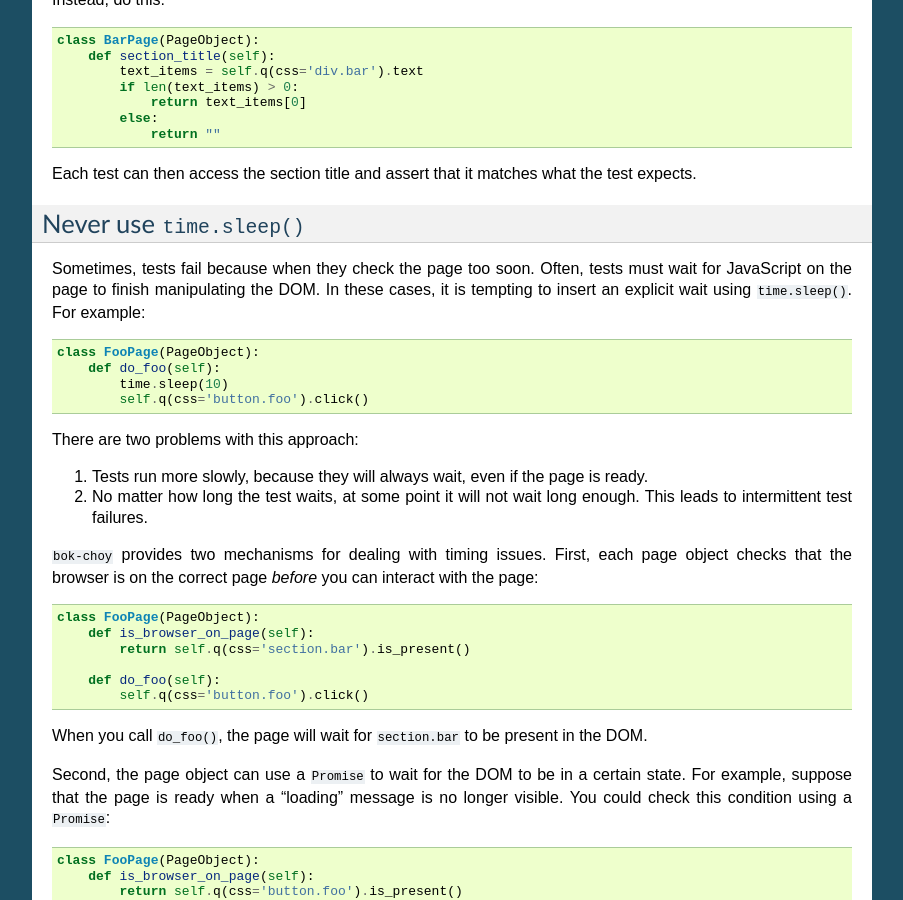
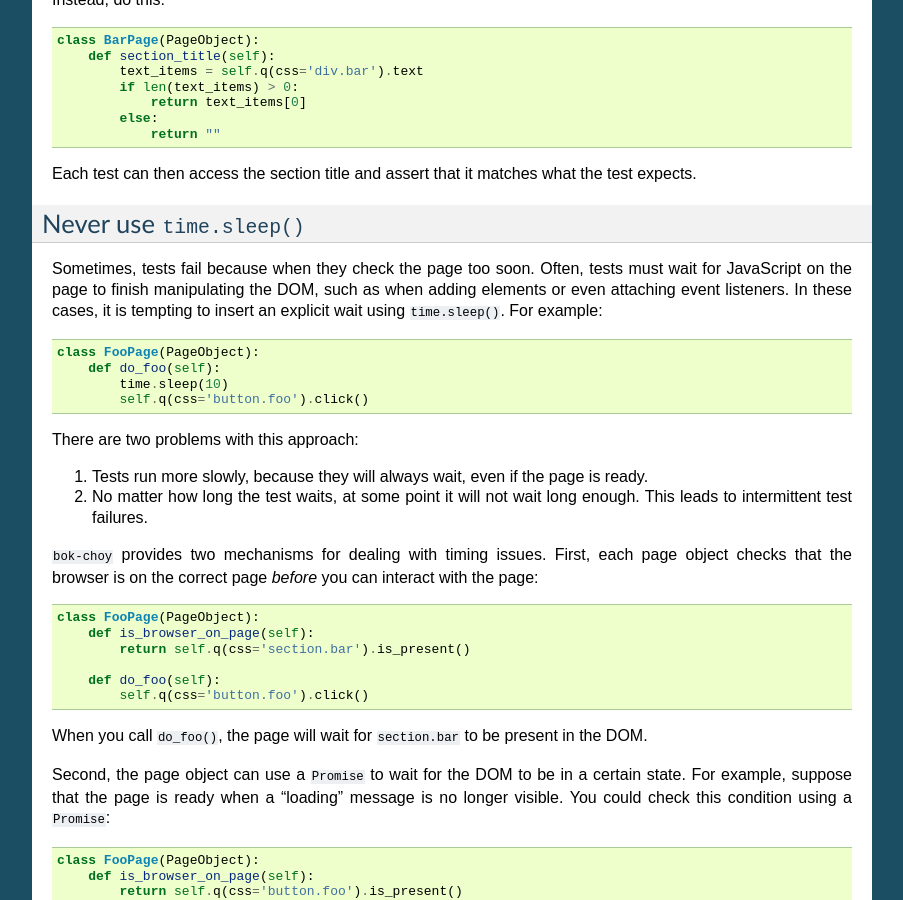
Before and after one commit to openedx-unsupported/bok-choy, a Sphinx documentation site: the page built from docs/guidelines.rst, in a window 1280 px wide and 900 px high, scrolled down 1354 px. Shown: the whole window, without its empty margins (198-1101 px from the left). Built offline with Sphinx 7.4.7, drawn with Linux system fonts in a browser that asks for light colours.

Commit message:
Slight expansion on a topic to provoke thought in the reader.

```diff
--- a/docs/guidelines.rst
+++ b/docs/guidelines.rst
@@ -89,7 +89,7 @@ Each test can then access the section title and assert that it matches what the
 Never use ``time.sleep()``
 --------------------------
 
-Sometimes, tests fail because when they check the page too soon.  Often, tests must wait for JavaScript on the page to finish manipulating the DOM.  In these cases, it is tempting to insert an explicit wait using ``time.sleep()``.  For example:
+Sometimes, tests fail because when they check the page too soon.  Often, tests must wait for JavaScript on the page to finish manipulating the DOM, such as when adding elements or even attaching event listeners.  In these cases, it is tempting to insert an explicit wait using ``time.sleep()``.  For example:
 
 .. code-block:: python
 
```
